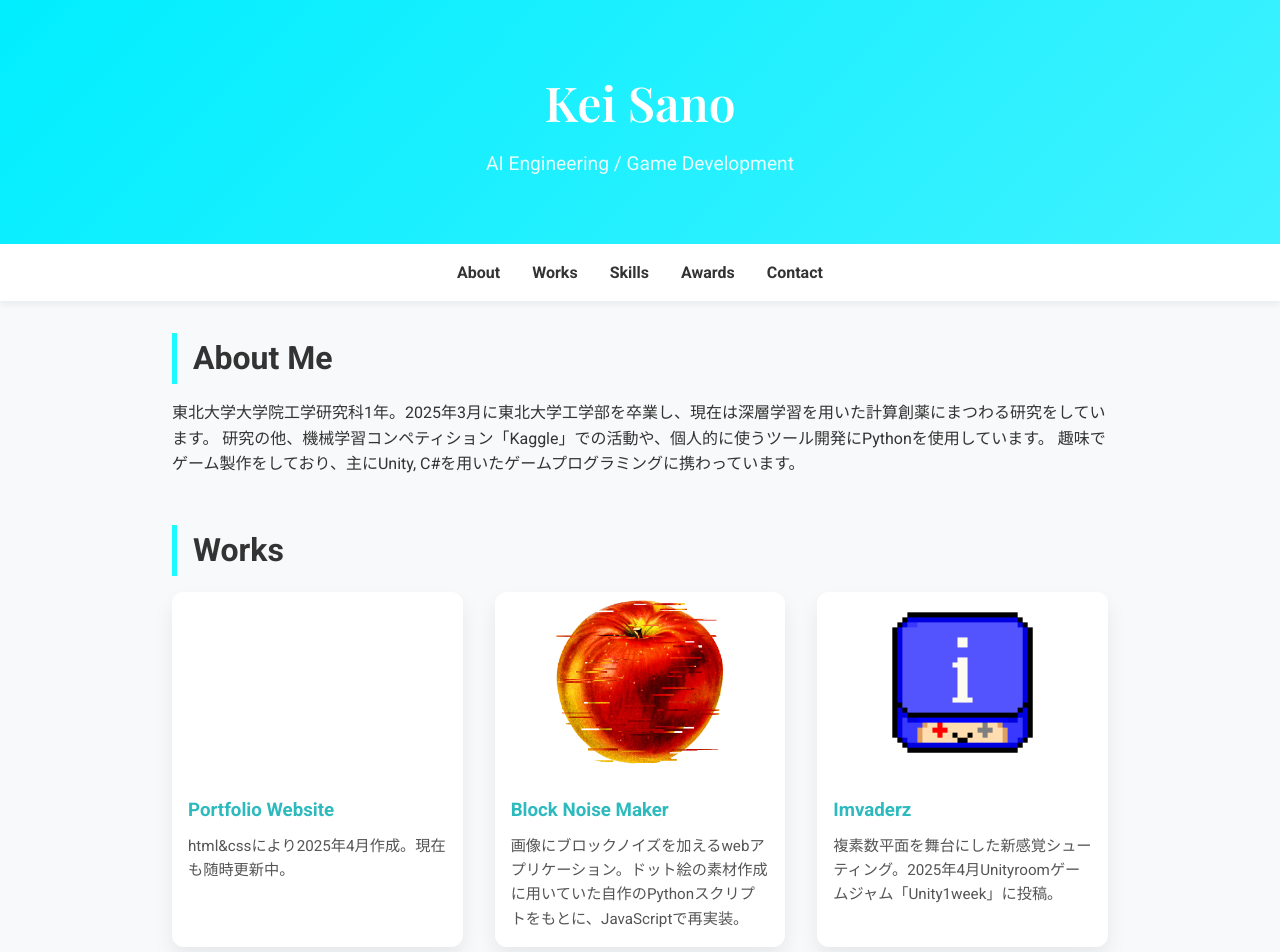
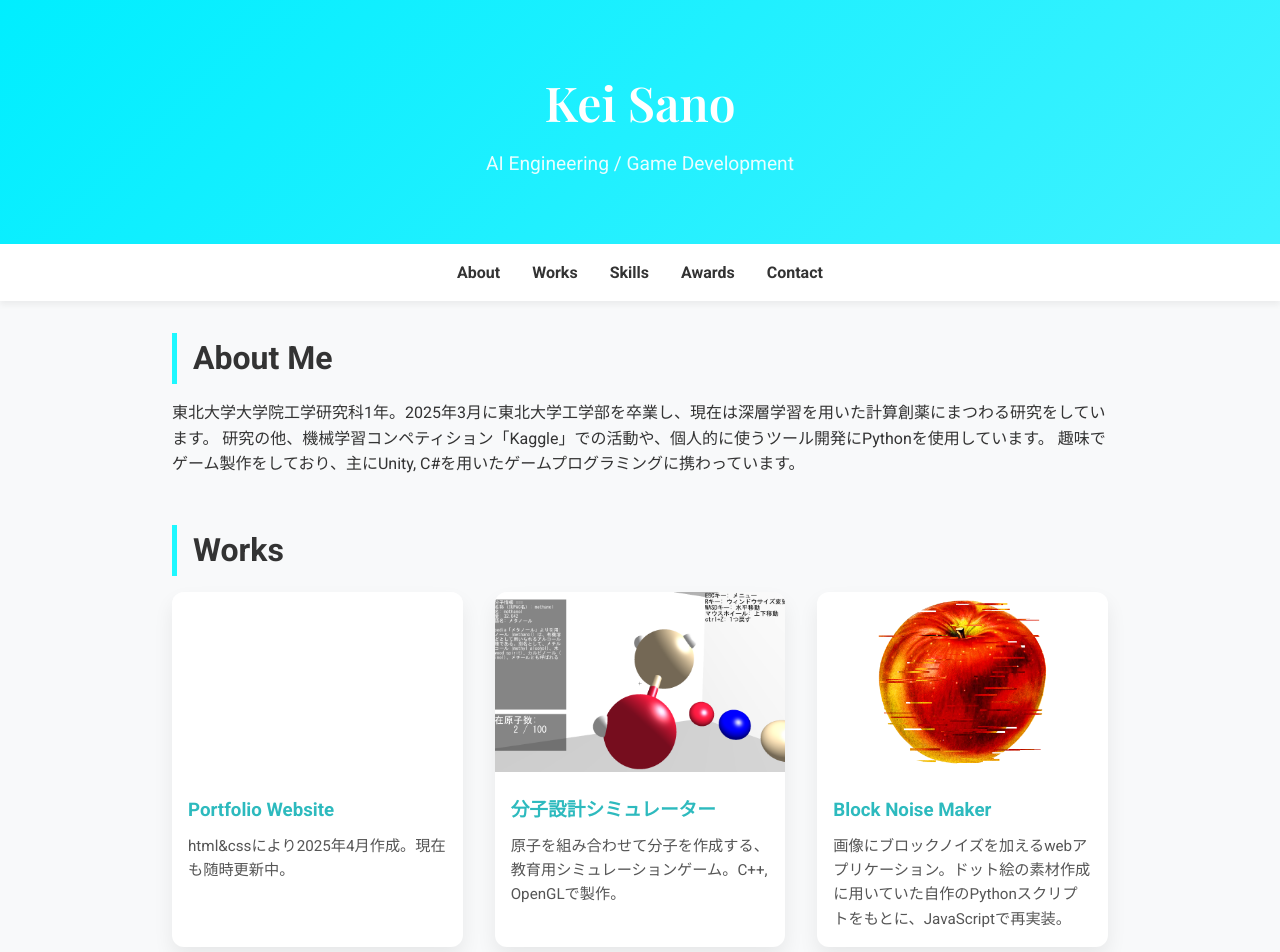
Before and after one commit to Mathmarock/jdhrzmn, a plain HTML site: page index.html in a window 1280 px wide. Shown: the top 952 px of the page. Drawn offline with nearby package versions, Linux system fonts and the light colour scheme.

Commit message:
Update index.html

```diff
--- a/index.html
+++ b/index.html
@@ -43,6 +43,13 @@
             <p>html&cssにより2025年4月作成。現在も随時更新中。</p>
           </div>
         </div>
+        <a href="https://github.com/Mathmarock/Molecular-Design-Simulator" class="card" target="_blank">
+          <img src="MDS_ss_1.png" alt="Project Image">
+          <div class="card-content">
+            <h3>分子設計シミュレーター</h3>
+            <p>原子を組み合わせて分子を作成する、教育用シミュレーションゲーム。C++, OpenGLで製作。</p>
+          </div>
+        </a>
         <a href="https://mathmarock.github.io/blocknoisemaker/" class="card" target="_blank">
           <img src="BNM_image.png" alt="Project Image">
           <div class="card-content">
@@ -162,7 +169,6 @@
     © 2025 Kei Sano - All rights reserved.
   </footer>
 
-<!-- モーダル（動画表示用） -->
 <div id="videoModal" class="modal">
   <div class="modal-content">
     <span class="close">&times;</span>
@@ -174,25 +180,21 @@
 </div>
 
 <script>
-  // モーダル制御
   const modal = document.getElementById("videoModal");
   const video = document.getElementById("projectVideo");
   const closeBtn = document.querySelector(".modal .close");
 
-  // 特定カードをクリックで開く
   document.querySelector('.card img[src="sample_face2.gif"]').parentElement.addEventListener("click", () => {
     modal.style.display = "flex";
     video.play();
   });
 
-  // 閉じるボタン
   closeBtn.onclick = () => {
     modal.style.display = "none";
     video.pause();
     video.currentTime = 0;
   };
 
-  // 背景クリックでも閉じる
   window.onclick = (e) => {
     if (e.target === modal) {
       modal.style.display = "none";
```
